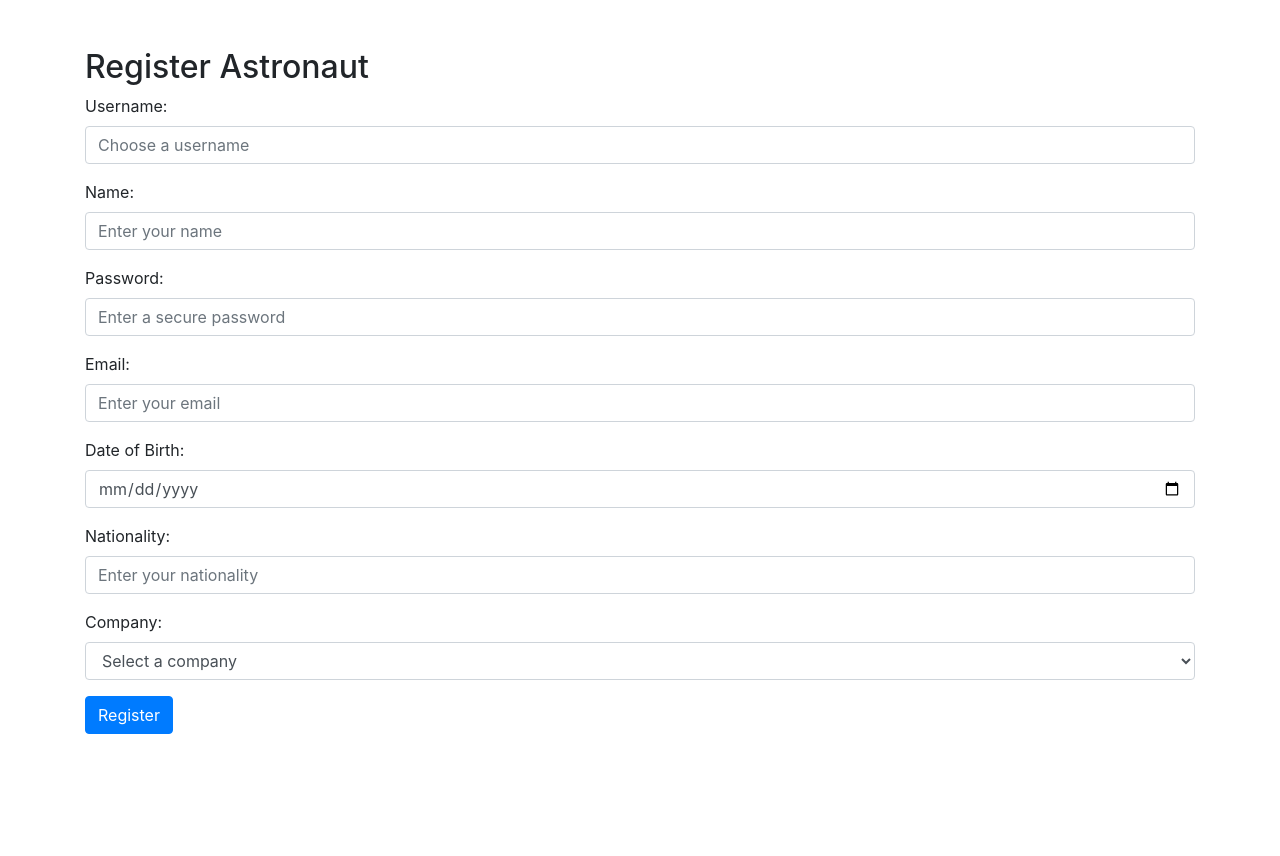
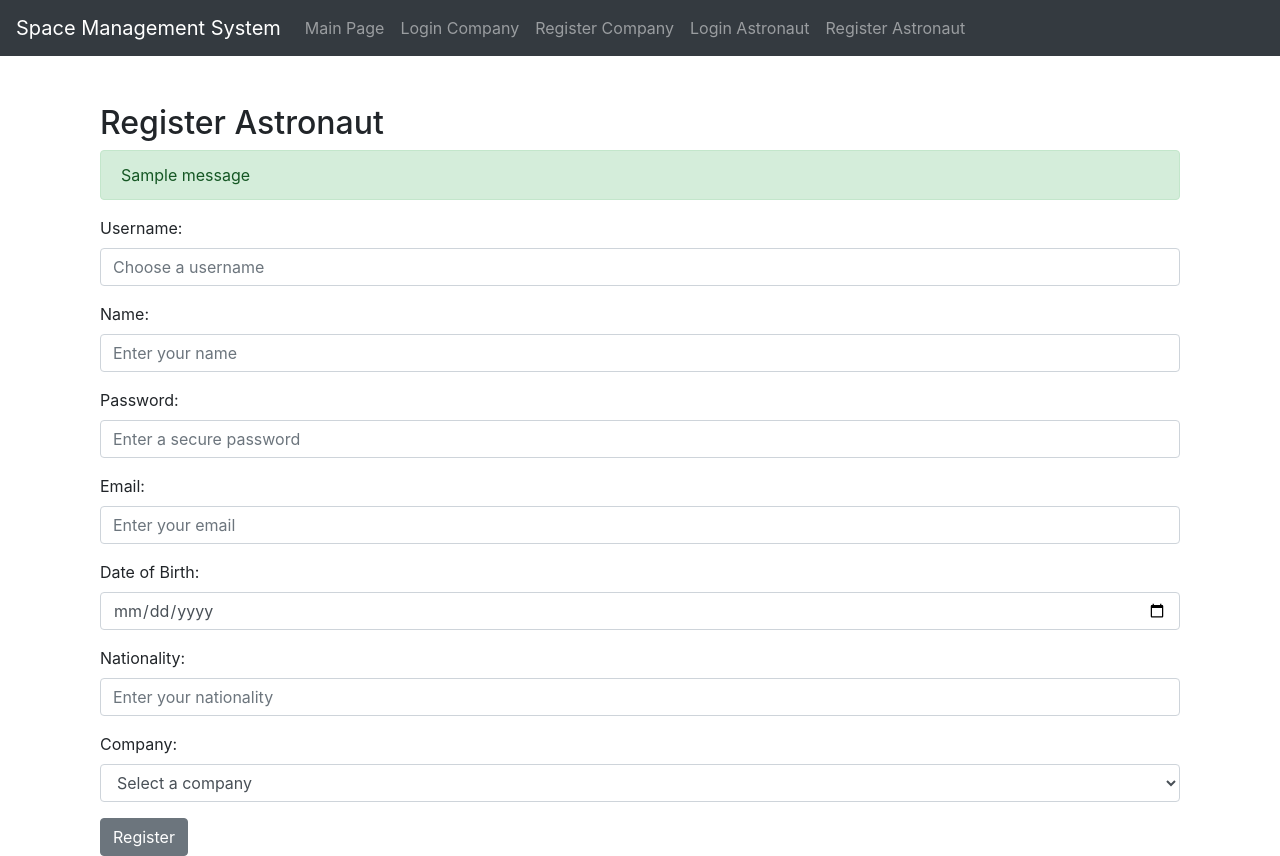
Before and after one commit to Emre-Akgul/Space-Management-System, a Flask app: page /register_astronaut in a window 1280 px wide. Before the commit the page ends 734 px from the top, so only its background shows below. Run offline with Flask 2, Linux system fonts and the light colour scheme; data comes from the database, SQL or seed files in the repository; tables that the repository leaves empty hold one stand-in row (values such as "Sample post"); one stand-in notice (Sample message) is shown; data that the repository does not hold is empty; some libraries are stand-ins or nearby versions.

Commit message:
Updated frontend for register astronaut

```diff
--- a/Space Management System/app/templates/layout.html
+++ b/Space Management System/app/templates/layout.html
@@ -23,6 +23,12 @@
                 </li>
                 <li class="nav-item">
                     <a class="nav-link" href="{{ url_for('register_company') }}">Register Company</a>
+                </li>
+                <li class="nav-item">
+                    <a class="nav-link" href="{{ url_for('login_astronaut') }}">Login Astronaut</a>
+                </li>
+                <li class="nav-item">
+                    <a class="nav-link" href="{{ url_for('register_astronaut') }}">Register Astronaut</a>
                 </li>
                 {% else %}
                 <li class="nav-item">
--- a/Space Management System/app/templates/register_astronaut.html
+++ b/Space Management System/app/templates/register_astronaut.html
@@ -1,16 +1,20 @@
-<!doctype html>
-<html>
-<head>
-    <title>Register Astronaut</title>
-    <link rel="stylesheet" href="https://stackpath.bootstrapcdn.com/bootstrap/4.5.2/css/bootstrap.min.css">
-</head>
-<body>
+{% extends "layout.html" %}
+
+{% block content %}
 <div class="container mt-5">
     <h2>Register Astronaut</h2>
-        {% if message %}
-            <div class="alert alert-info">{{ message }}</div>
+    {% with messages = get_flashed_messages(with_categories=true) %}
+        {% if messages %}
+            {% for category, message in messages %}
+                <div class="alert alert-{{ category }}">{{ message }}</div>
+            {% endfor %}
         {% endif %}
+    {% endwith %}
+
     <form action="{{ url_for('register_astronaut') }}" method="post">
+        {% if message is defined and message %}
+            <div class="alert alert-warning">{{ message }}</div>
+        {% endif %}
         <div class="form-group">
             <label for="username">Username:</label>
             <input type="text" class="form-control" id="username" name="username" placeholder="Choose a username" required>
@@ -44,8 +48,7 @@
                 {% endfor %}
             </select>
         </div>
-            <button type="submit" class="btn btn-primary">Register</button>
+        <button type="submit" class="btn btn-secondary">Register</button>
     </form>
 </div>
-</body>
-</html>
+{% endblock %}
--- a/Space Management System/app/templates/register_company.html
+++ b/Space Management System/app/templates/register_company.html
@@ -43,7 +43,7 @@
             <label for="website">Website:</label>
             <input type="url" class="form-control" id="website" name="website" placeholder="Enter your website URL">
         </div>
-        <button type="submit" class="btn btn-primary">Register</button>
+        <button type="submit" class="btn btn-secondary">Register</button>
     </form>
 </div>
 {% endblock %}
```
Also changed, not shown: Space Management System/app/templates/login_astronaut.html (added, +27 -0 lines). Lines whose indentation alone changed are shown as unchanged.
